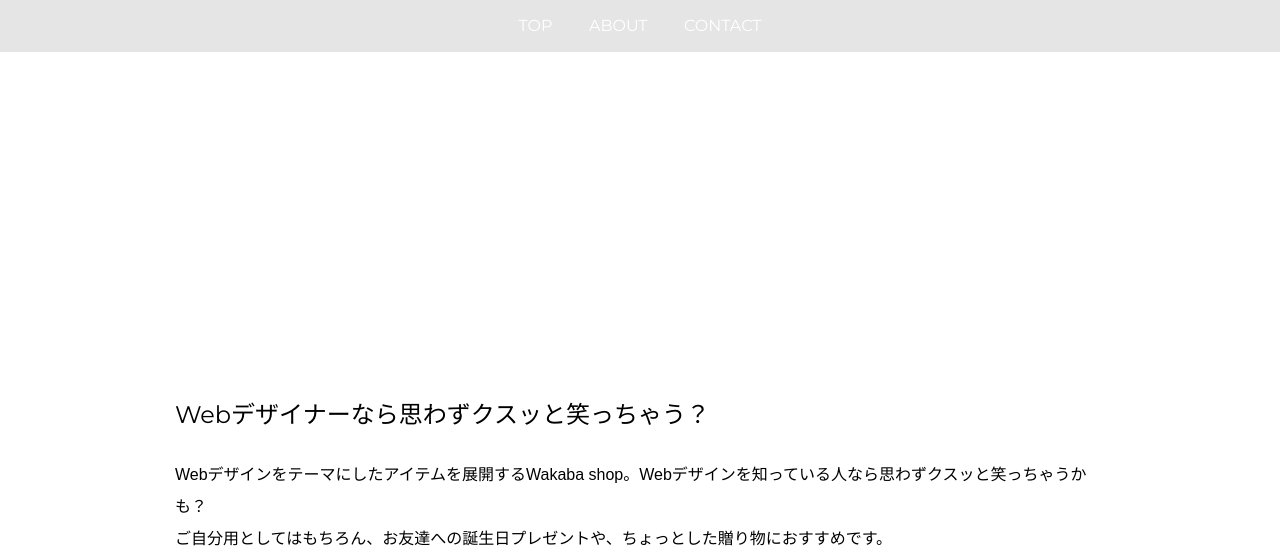
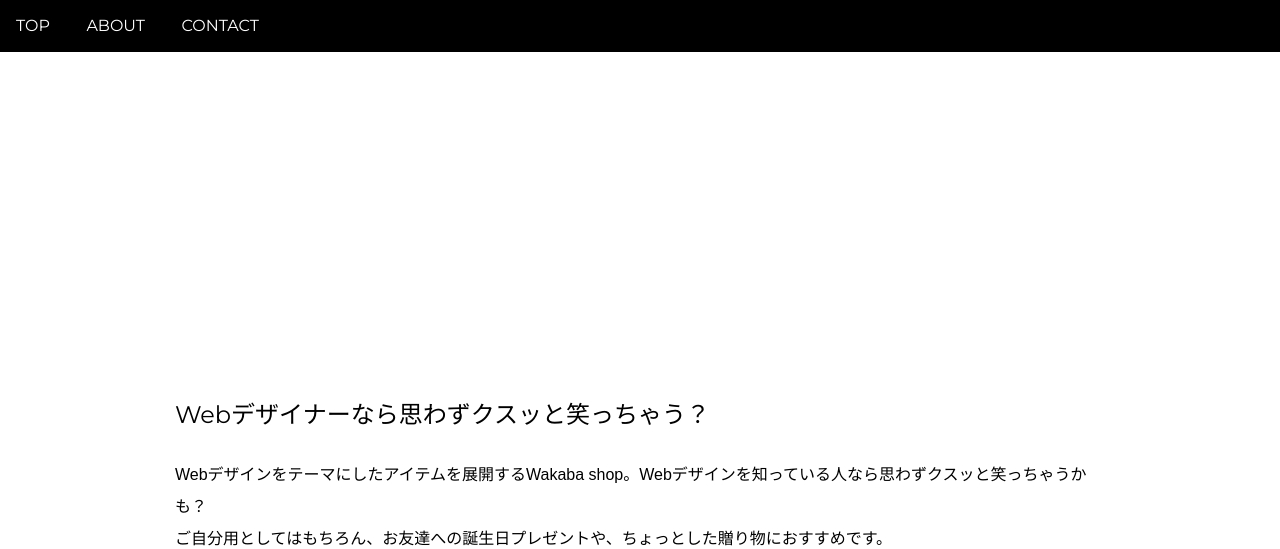
Before and after one commit to llminatoll/sample4, a plain HTML site: page index.html in a window 1280 px wide. Shown: the top 549 px of the page. Drawn offline with Linux system fonts and the light colour scheme.

Commit message:
グローバルナビゲーションの背景を修正

```diff
--- a/css/common.css
+++ b/css/common.css
@@ -46,7 +46,7 @@ header#itempage { /* アイテムページのときはヘッダーの幅を狭
 	padding: 4em 0 2em;
 }
 header nav {
-	background: rgba(0, 0, 0, 0.1) ;
+	background: rgba(0, 0, 0, 1) ;
 	padding: 10px 0;
 	width: 100%;
 	position: absolute;
@@ -54,7 +54,7 @@ header nav {
 }
 header nav ul{
 	margin: auto;
-	text-align: center;
+	text-align: left;
 }
 header nav ul li{
 	display: inline-block;
```
